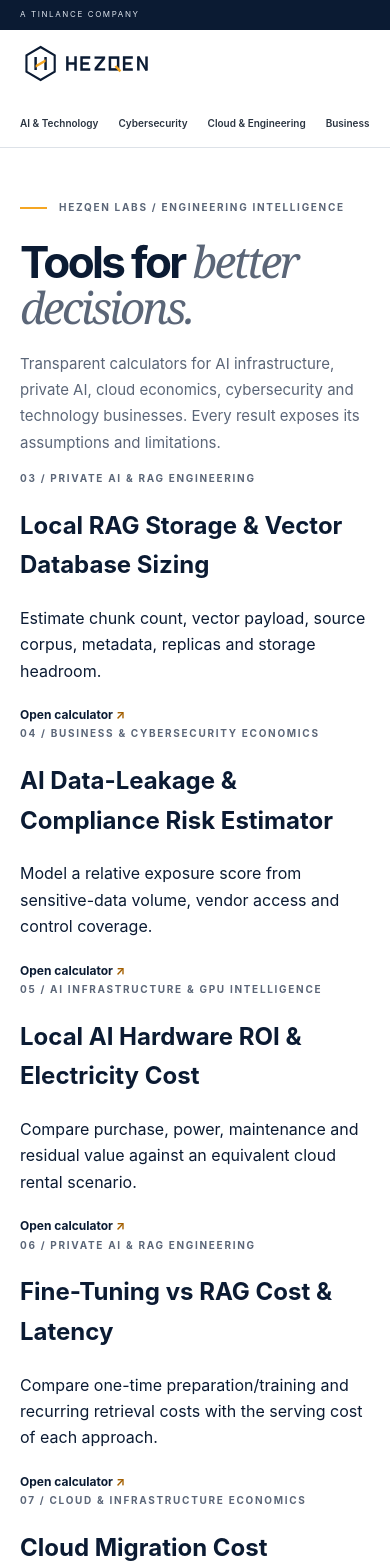
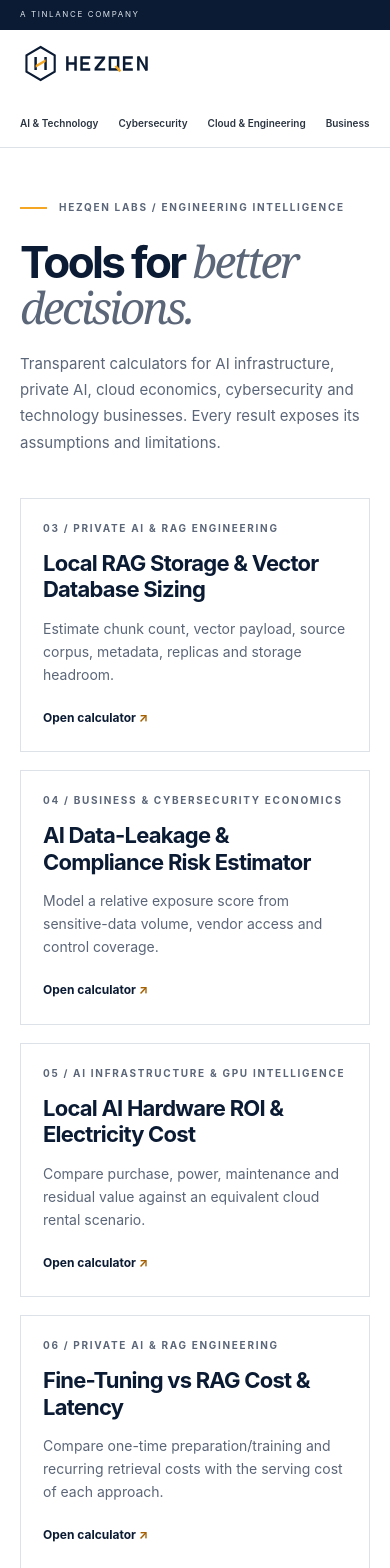
Before and after one commit to LloydCoder/hezqen, a Next.js app: page /labs in a window 390 px wide. Shown: the top 1568 px of the page. Built offline with nearby package versions, Linux system fonts and the light colour scheme; no server answers.

Commit message:
style(labs): add responsive calculator catalog and results

```diff
--- a/app/(frontend)/globals.css
+++ b/app/(frontend)/globals.css
@@ -975,3 +975,18 @@ a:focus-visible {
     font-size: 15px;
   }
 }
+
+
+.labs-catalog{display:grid;grid-template-columns:repeat(2,minmax(0,1fr));gap:18px;margin-top:42px}
+.labs-catalog-card{padding:26px;border:1px solid var(--line);background:var(--white)}
+.labs-catalog-card h2{margin:14px 0 10px;font-size:22px;line-height:1.2;letter-spacing:-.035em}
+.labs-catalog-card p:not(.section-label){color:var(--slate);font-size:14px;line-height:1.65}
+.labs-catalog-card .text-link{display:inline-block;margin-top:8px}
+.vram-breakdown{display:grid;gap:12px;margin-top:24px}
+.vram-breakdown>div{display:flex;justify-content:space-between;gap:16px;padding-bottom:10px;border-bottom:1px solid rgba(255,255,255,.18)}
+.vram-breakdown span{color:#d0d8e2;font-size:12px}
+.vram-breakdown strong{color:#fff;text-align:right;font-size:13px;font-variant-numeric:tabular-nums}
+.vram-method ul{padding-left:22px;color:var(--slate)}
+.vram-method li{margin:8px 0}
+.vram-field small{color:var(--slate);font-size:10px;font-weight:500}
+@media(max-width:760px){.labs-catalog{grid-template-columns:1fr}.labs-catalog-card{padding:22px}}
```
